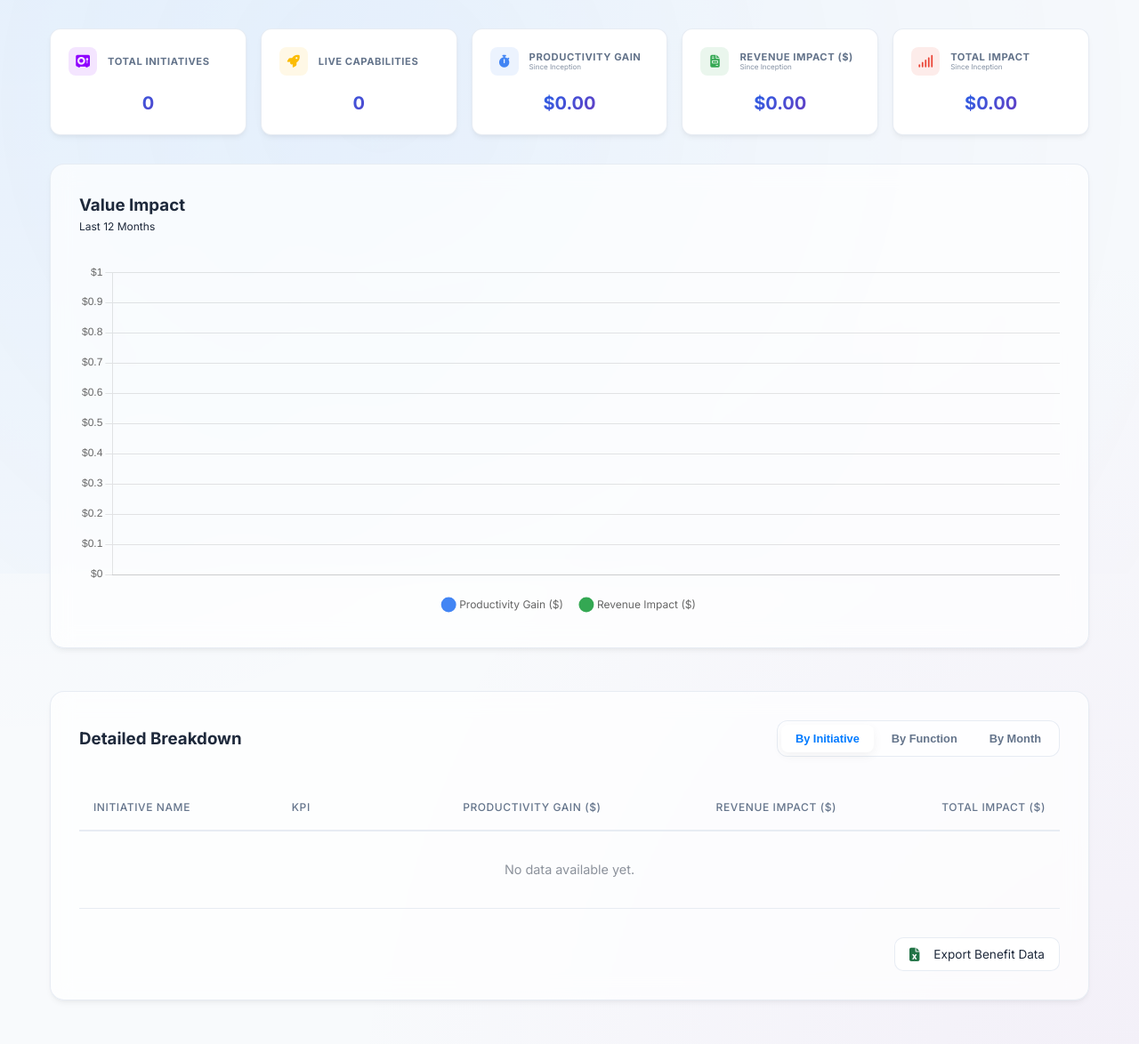
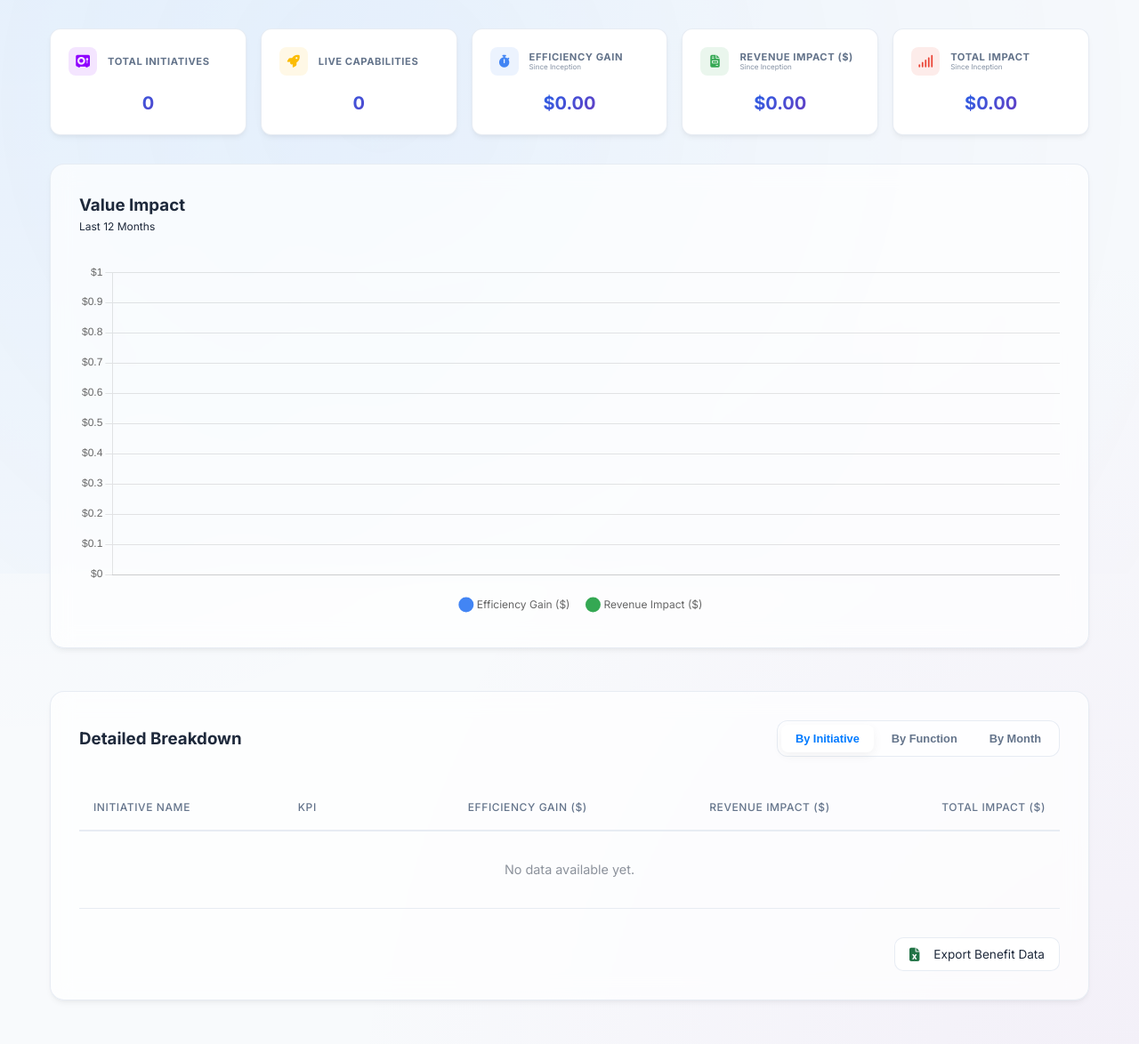
Before and after one commit to vhpatel73/dote, a Django app: page / in a window 1280 px wide. Shown: the part 155-1329 px from the top of the page at 89% size. Run offline with Django 4.2, Linux system fonts and the light colour scheme; data that the repository does not hold is empty; some libraries are stand-ins or nearby versions.

Commit message:
Change Productivity to Efficiency everywhere on the UI

```diff
--- a/initiatives/models.py
+++ b/initiatives/models.py
@@ -25,7 +25,7 @@ class Initiative(models.Model):
     ]
 
     BENEFIT_NAME_CHOICES = [
-        ('Productivity Gain', 'Productivity Gain'),
+        ('Productivity Gain', 'Efficiency Gain'),
         ('New Business', 'New Business'),
     ]
 
--- a/initiatives/views.py
+++ b/initiatives/views.py
@@ -368,7 +368,7 @@ class BenefitCSVDownloadView(View):
         writer = csv.writer(response)
         writer.writerow([
             'Initiative Name', 'Department', 'Month', 'KPI Name', 'KPI Value',
-            'Minutes Saved', 'Productivity Gain ($)', 'Revenue Impact ($)'
+            'Minutes Saved', 'Efficiency Gain ($)', 'Revenue Impact ($)'
         ])
 
         benefits = RealizedBenefit.objects.select_related('initiative').all().order_by('-month')
@@ -605,7 +605,7 @@ class InitiativeToastView(View):
             'labels': labels,
             'kpi_data': kpi_data,
             'impact_data': impact_data,
-            'impact_label': 'Productivity Gain ($)' if initiative.benefit_name == 'Productivity Gain' else 'Revenue Impact ($)',
+            'impact_label': 'Efficiency Gain ($)' if initiative.benefit_name == 'Productivity Gain' else 'Revenue Impact ($)',
             'total_kpi': total_kpi,
             'total_impact': total_impact,
         }
--- a/templates/initiatives/about.html
+++ b/templates/initiatives/about.html
@@ -559,7 +559,7 @@
         <p>
             <strong>It is critical to keep a sharp eye on how these investments are producing results.</strong>
             Innovation for innovation's sake doesn't sustain funding. Whether we're measuring
-            productivity gains in hours saved, error reduction rates, or new revenue channels
+            efficiency gains in hours saved, error reduction rates, or new revenue channels
             unlocked — <strong>all benefits must ultimately translate into two universal metrics:
                 dollars saved, or revenue increased.</strong>
         </p>
@@ -645,7 +645,7 @@
             </div>
             <div class="timeline-item">
                 <h4>Track &amp; Analyze Trends</h4>
-                <p>View productivity gains and revenue impact across functions, technologies, and time — in real-time.
+                <p>View efficiency gains and revenue impact across functions, technologies, and time — in real-time.
                 </p>
             </div>
             <div class="timeline-item">
--- a/templates/initiatives/benefit_entry.html
+++ b/templates/initiatives/benefit_entry.html
@@ -17,7 +17,7 @@
         </div>
         <div style="display: flex; gap: 1rem; margin-bottom: 1rem; margin-top: 1rem; flex-wrap: wrap;"
             class="text-tiny">
-            <span><i class="fas fa-tag"></i> {{ initiative.benefit_name }}</span>
+            <span><i class="fas fa-tag"></i> {{ initiative.get_benefit_name_display }}</span>
             <span><i class="fas fa-building"></i> {{ initiative.department }}</span>
             <span><i class="fas fa-user-tie"></i> {{ initiative.requester_name }}</span>
             <span style="word-break: break-all;"><i class="fas fa-envelope"></i> {{ initiative.it_owner_email }}</span>
--- a/templates/initiatives/dashboard.html
+++ b/templates/initiatives/dashboard.html
@@ -39,7 +39,7 @@
                 <i class="fas fa-stopwatch"></i>
             </div>
             <div class="stat-text">
-                <div class="stat-label">Productivity Gain</div>
+                <div class="stat-label">Efficiency Gain</div>
                 <span class="text-tiny">Since Inception</span>
             </div>
         </div>
@@ -290,7 +290,7 @@
                 <thead>
                     <tr>
                         <th>Month</th>
-                        <th style="text-align: right;">Productivity Gain ($)</th>
+                        <th style="text-align: right;">Efficiency Gain ($)</th>
                         <th style="text-align: right;">Revenue Impact ($)</th>
                         <th style="text-align: right;">Total Impact ($)</th>
                     </tr>
@@ -326,7 +326,7 @@
                 </div>
                 <div class="trend-card-body">
                     <div class="trend-stat-row">
-                        <span class="trend-stat-label">Productivity</span>
+                        <span class="trend-stat-label">Efficiency</span>
                         <span class="trend-stat-value" style="color: var(--primary-color);">
                             ${{ stat.prod_gain|floatformat:0|intcomma }}</span>
                     </div>
@@ -353,7 +353,7 @@
                     <tr>
                         <th>Initiative Name</th>
                         <th>KPI</th>
-                        <th style="text-align: right;">Productivity Gain ($)</th>
+                        <th style="text-align: right;">Efficiency Gain ($)</th>
                         <th style="text-align: right;">Revenue Impact ($)</th>
                         <th style="text-align: right;">Total Impact ($)</th>
                     </tr>
@@ -413,7 +413,7 @@
                 </div>
                 <div class="trend-card-body">
                     <div class="trend-stat-row">
-                        <span class="trend-stat-label">Productivity</span>
+                        <span class="trend-stat-label">Efficiency</span>
                         <span class="trend-stat-value" style="color: var(--primary-color);">
                             ${{ stat.prod_gain|floatformat:0|intcomma }}</span>
                     </div>
@@ -439,7 +439,7 @@
                 <thead>
                     <tr>
                         <th>Function</th>
-                        <th style="text-align: right;">Productivity Gain ($)</th>
+                        <th style="text-align: right;">Efficiency Gain ($)</th>
                         <th style="text-align: right;">Revenue Impact ($)</th>
                         <th style="text-align: right;">Total Impact ($)</th>
                     </tr>
@@ -475,7 +475,7 @@
                 </div>
                 <div class="trend-card-body">
                     <div class="trend-stat-row">
-                        <span class="trend-stat-label">Productivity</span>
+                        <span class="trend-stat-label">Efficiency</span>
                         <span class="trend-stat-value" style="color: var(--primary-color);">
                             ${{ stat.prod_gain|floatformat:0|intcomma }}</span>
                     </div>
@@ -780,7 +780,7 @@
                 labels: data.labels,
                 datasets: [
                     {
-                        label: 'Productivity Gain ($)',
+                        label: 'Efficiency Gain ($)',
                         data: data.prod_data,
                         backgroundColor: '#4285F4', // Google Blue
                         borderRadius: 6
--- a/templates/initiatives/partials/initiative_toast.html
+++ b/templates/initiatives/partials/initiative_toast.html
@@ -118,7 +118,7 @@
                     datasets: [{
                         label: impactLabel,
                         data: impactData,
-                        backgroundColor: (impactLabel.includes('Productivity')) ? '#4285F4' : '#34A853',
+                        backgroundColor: (impactLabel.includes('Efficiency')) ? '#4285F4' : '#34A853',
                         borderRadius: 4
                     }]
                 },
--- a/templates/initiatives/webhook_docs.html
+++ b/templates/initiatives/webhook_docs.html
@@ -128,7 +128,7 @@
             <section class="card glass" style="margin-bottom: 2rem; padding: 2rem;">
                 <h3><i class="fas fa-plug" style="color: var(--primary-color);"></i> Overview</h3>
                 <p>The AI Value Board provides a REST-compatible webhook endpoint that allows external AI applications
-                    to report their realized benefits automatically. This enables real-time tracking of productivity
+                    to report their realized benefits automatically. This enables real-time tracking of efficiency
                     gains and revenue impact without manual entry.</p>
             </section>
 
@@ -168,7 +168,7 @@
                                 <td><code>kpi_value</code></td>
                                 <td>Float</td>
                                 <td>Conditional</td>
-                                <td>Required if the initiative tracks <strong>Productivity Gain</strong>.</td>
+                                <td>Required if the initiative tracks <strong>Efficiency Gain</strong>.</td>
                             </tr>
                             <tr>
                                 <td><code>revenue_impact</code></td>
```
Also changed, not shown: templates/initiatives/initiative_list.html (+4 -4 lines), templates/manifest.json.
